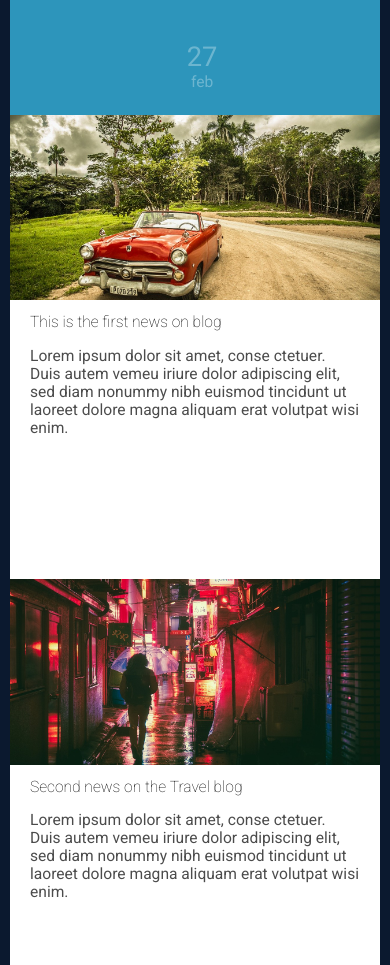
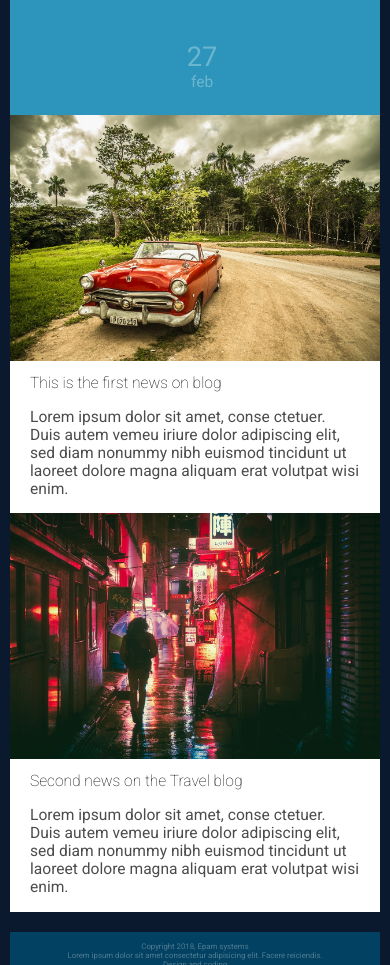
Before and after one commit to cypralex/FL-12, a plain HTML site: page FL12_HW5/homework/index.html in a window 390 px wide. Shown: the part 2757-3722 px from the top of the page. Drawn offline with Linux system fonts and the light colour scheme.

Commit message:
Update styles.css

```diff
--- a/FL12_HW5/homework/css/styles.css
+++ b/FL12_HW5/homework/css/styles.css
@@ -145,14 +145,13 @@
     width: 23.5%;
   }
   .section .right_main_section .right_main_section_post {
-    height: 70vh;
     display: flex;
     flex-direction: column;
     background-color: #fff;
   }
   .section .right_main_section .right_main_section_post .right_main_section_post_img {
     object-fit: cover;
-    height: 35%;
+    max-height: 30vh;
   }
   .section .right_main_section .right_main_section_post h2 {
     margin-left: 20px;
@@ -425,14 +424,13 @@
     width: 23.5%;
   }
   .section .right_main_section .right_main_section_post {
-    min-height: 70vh;
     display: flex;
     flex-direction: column;
     background-color: #fff;
   }
   .section .right_main_section .right_main_section_post .right_main_section_post_img {
     object-fit: cover;
-    height: 35%;
+    max-height: 30vh;
   }
   .section .right_main_section .right_main_section_post h2 {
     margin-left: 20px;
@@ -640,14 +638,13 @@
     width: 23.5%;
   }
   .section .right_main_section .right_main_section_post {
-    height: 55vh;
     display: flex;
     flex-direction: column;
     background-color: #fff;
   }
   .section .right_main_section .right_main_section_post .right_main_section_post_img {
     object-fit: cover;
-    height: 40%;
+    max-height: 30vh;
   }
   .section .right_main_section .right_main_section_post h2 {
     margin-left: 20px;
```
